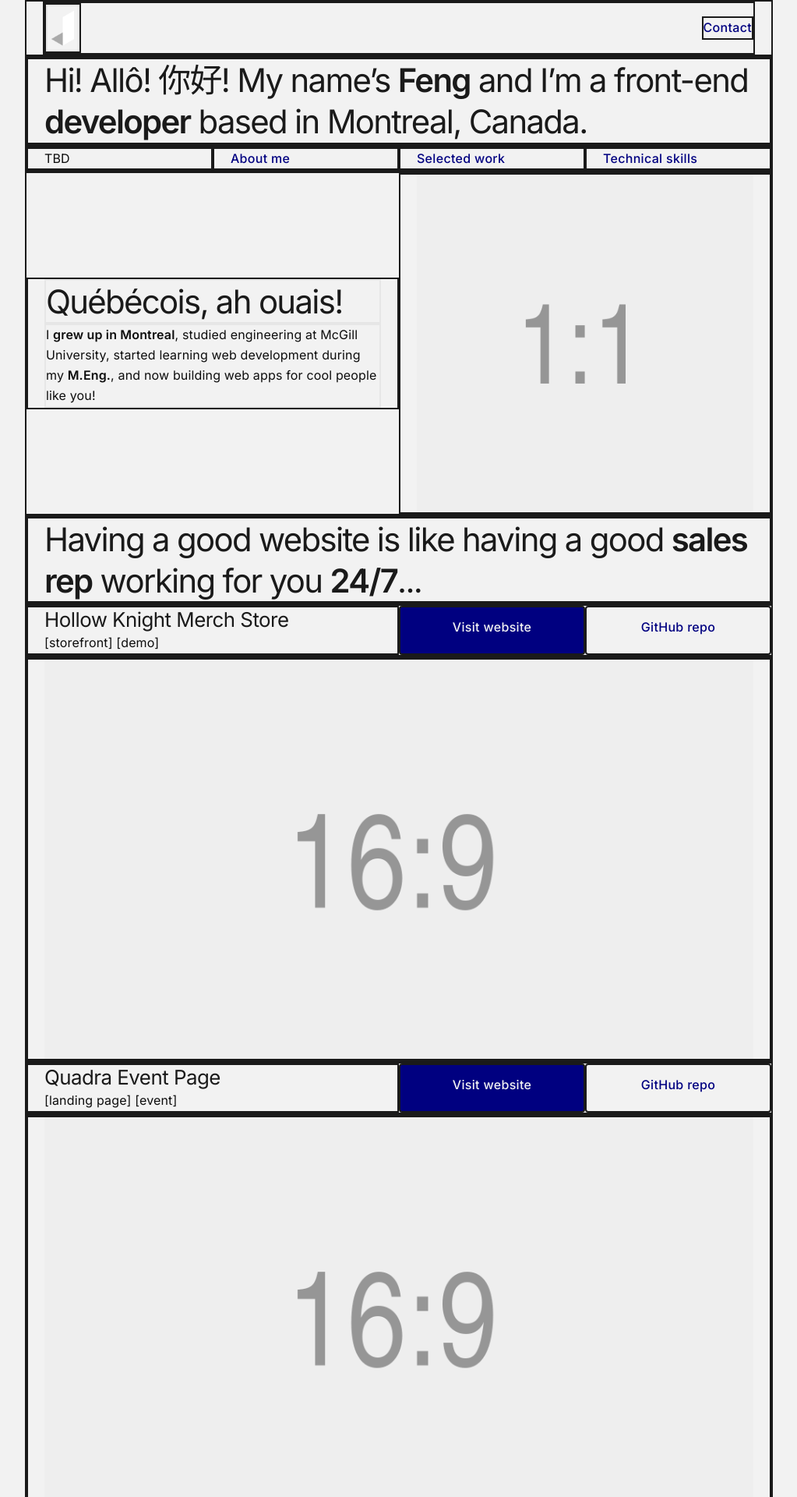
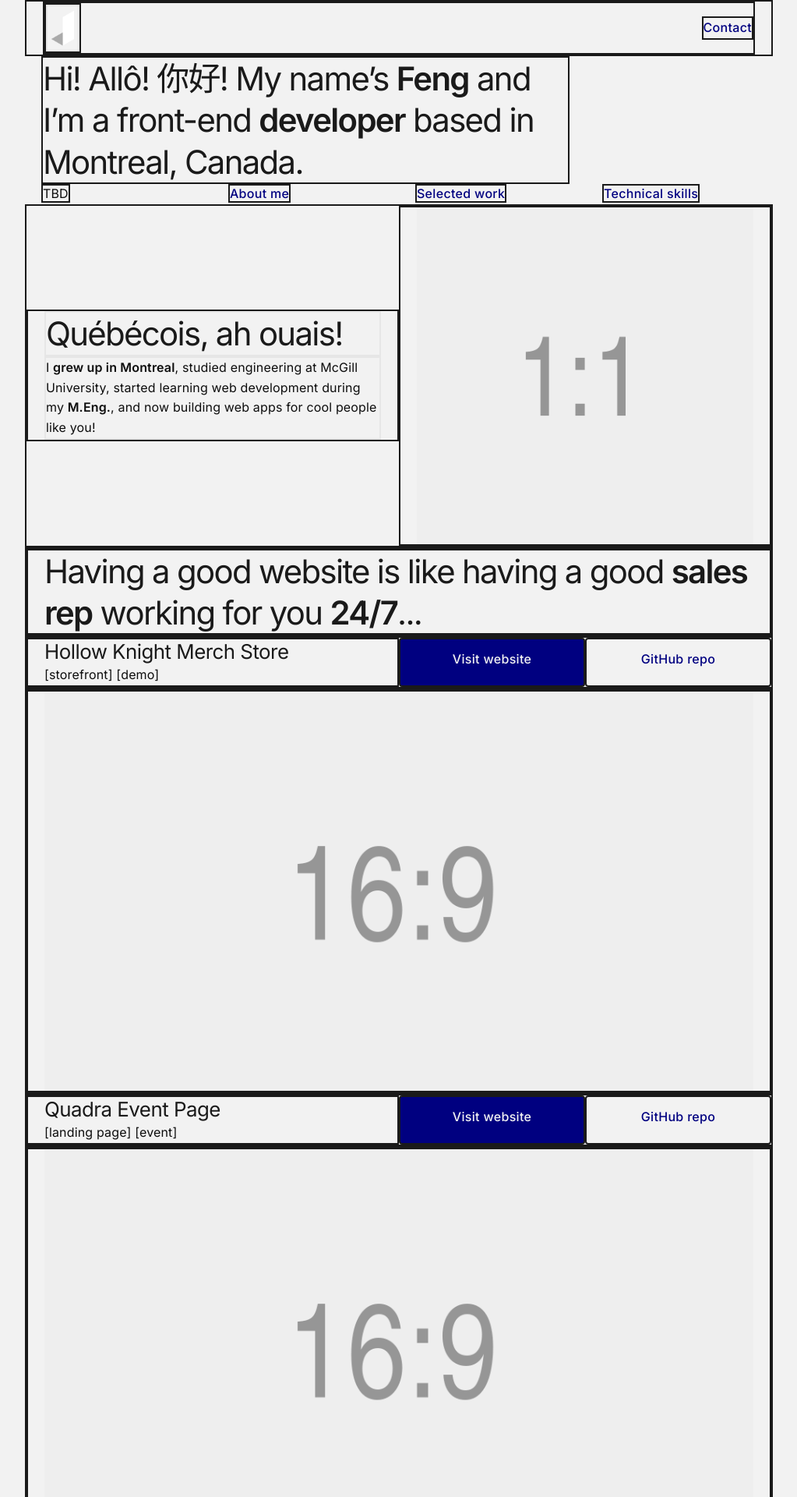
Before and after one commit to jingtianfeng/jtfeng-personal-1, a Jekyll site: the page built from index.html, in a window 1280 px wide. Shown: the top 1920 px of the page at 78% size, without its empty margins (128-1151 px from the left). Built offline with Jekyll 4.4.1, drawn with Linux system fonts in a browser that asks for light colours.

Commit message:
Update index: wrap column elements with <div> for #frontend-header

```diff
--- a/index.html
+++ b/index.html
@@ -5,36 +5,39 @@
 
 <header id="frontend-header">
     <div class="container">
-        <div class="border border-dark
-                    row">
-            <h1 class="border border-dark
-                       col-4">
+        <div class="row">
+            <div class="col-4 col-md-3">
+                <h1 class="border border-dark">
                     Hi! Allô! 你好! My name’s <strong>Feng</strong> and
                     I’m a front-end <strong>developer</strong>
                     based in Montreal, Canada.
                 </h1>
             </div>
-        <div class="border border-dark
-                    row">
-            <div class="border border-dark
-                        col-4 col-md-1">
+        </div>
+        <div class="row">
+            <div class="col-4 col-md-1">
+                <span class="border border-dark">
                     TBD
+                </span>
             </div>
-            <a class="border border-dark
-                      col-4 col-md-1"
+            <div class="col-4 col-md-1">
+                <a class="border border-dark"
                    href="#frontend-about">
                     About me
                 </a>
-            <a class="border border-dark
-                      col-4 col-md-1"
+            </div>
+            <div class="col-4 col-md-1">
+                <a class="border border-dark"
                    href="#frontend-work">
                     Selected work
                 </a>
-            <a class="border border-dark
-                      col-4 col-md-1"
+            </div>
+            <div class="col-4 col-md-1">
+                <a class="border border-dark"
                    href="#frontend-skill">
                     Technical skills
                 </a>
+            </div>
         </div>
     </div>
 </header>
```
Lines whose indentation alone changed are shown as unchanged.
